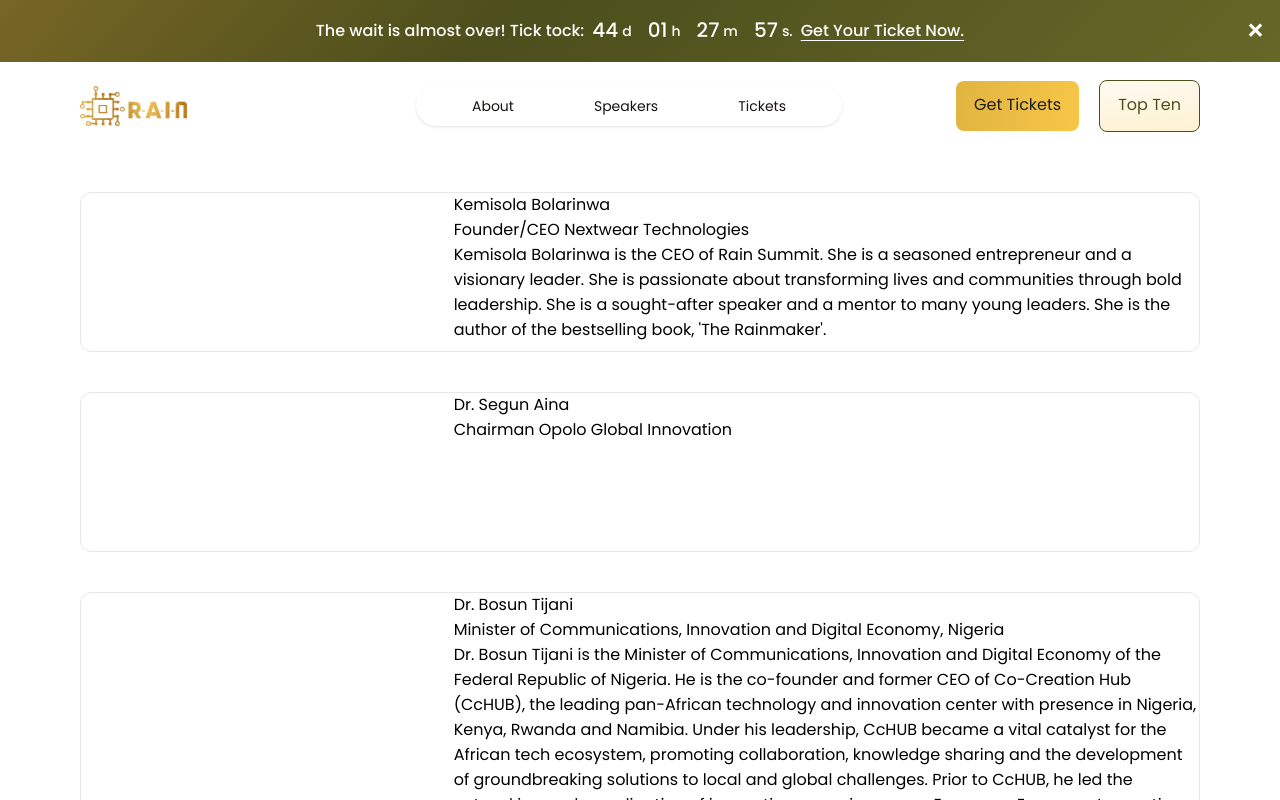
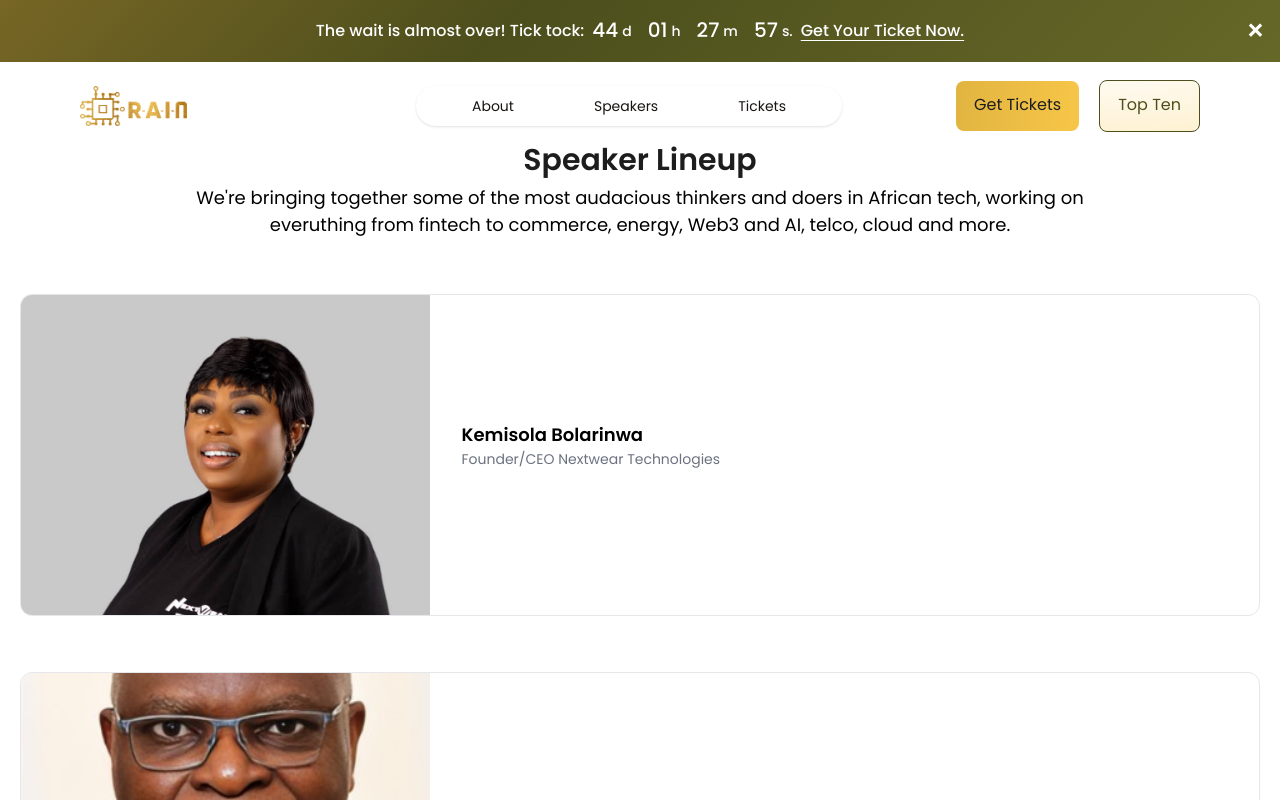
Before and after one commit to Moshood-Kausar/rain-summit, a Next.js app: page /speakers in a window 1280 px wide. Shown: the top 800 px of the page. Built offline with nearby package versions, Linux system fonts and the light colour scheme.

Commit message:
waiting for review

```diff
--- a/app/components/Speaker.jsx
+++ b/app/components/Speaker.jsx
@@ -14,7 +14,7 @@
     name: " Kemisola Bolarinwa",
     position: "Founder/CEO Nextwear Technologies",
     profile: "/Kemisola.jpeg",
-    bio: "Kemisola Bolarinwa is the CEO of Rain Summit. She is a seasoned entrepreneur and a visionary leader. She is passionate about transforming lives and communities through bold leadership. She is a sought-after speaker and a mentor to many young leaders. She is the author of the bestselling book, 'The Rainmaker'.",
+    bio: "",
   },
   {
     id: 2,
@@ -133,7 +133,7 @@
           ))}
         </Swiper>
 
-        <Button variant="primary" href="/speakers">
+        <Button variant="primary" href="/speakers" className="!px-8 lg:mt-5">
           Full speaker lineup
         </Button>
       </div>
--- a/app/speakers/page.jsx
+++ b/app/speakers/page.jsx
@@ -5,18 +5,39 @@
 import Image from "next/image";
 import Footer from "../components/Footer";
 
+function truncateBio(bio, wordCount) {
+  return (
+    bio.split(" ").slice(0, wordCount).join(" ") +
+    (bio.split(" ").length > wordCount ? "..." : "")
+  );
+}
+
 export default function Speakers() {
   return (
     <main>
       <Navbar />
 
       <section
-        className="flex flex-col gap-10 py-5 md:px-20 md:py-48"
+        className="flex flex-col gap-14 max-w-7xl mx-auto p-5 my-20 lg:my-28"
         id="speakers"
       >
+        <div className="max-w-4xl mx-auto flex flex-col items-center">
+          <h2 className="text-dark mt-2.5 text-lg md:text-3xl font-semibold">
+            Speaker Lineup
+          </h2>
+          <p className="text-center text-sm md:text-lg mt-1.5">
+            We&apos;re bringing together some of the most audacious thinkers and
+            doers in African tech, working on everuthing from fintech to
+            commerce, energy, Web3 and AI, telco, cloud and more.
+          </p>
+        </div>
+
         {speakerList.map((speaker) => (
-          <div key={speaker.id} className="border rounded-xl flex min-h-40">
-            <div className="h-full w-4/12 relative">
+          <div
+            key={speaker.id}
+            className="border rounded-xl flex flex-col gap-3 lg:flex-row lg:items-center min-h-80 overflow-hidden"
+          >
+            <div className="h-80 lg:w-4/12 relative">
               <Image
                 src={speaker.profile}
                 alt={`Profile of ${speaker.name}`}
@@ -25,10 +46,12 @@
               />
             </div>
 
-            <div className="w-8/12">
-              <h2>{speaker.name}</h2>
-              <p>{speaker.position}</p>
-              <p>{speaker.bio}</p>
+            <div className="lg:w-8/12 px-2 lg:px-5">
+              <h2 className="font-semibold text-lg">{speaker.name}</h2>
+              <p className="text-sm text-gray-500">{speaker.position}</p>
+              <p className="text-clip mt-5 text-sm">
+                {truncateBio(speaker.bio, 100)}
+              </p>
             </div>
           </div>
         ))}
```
